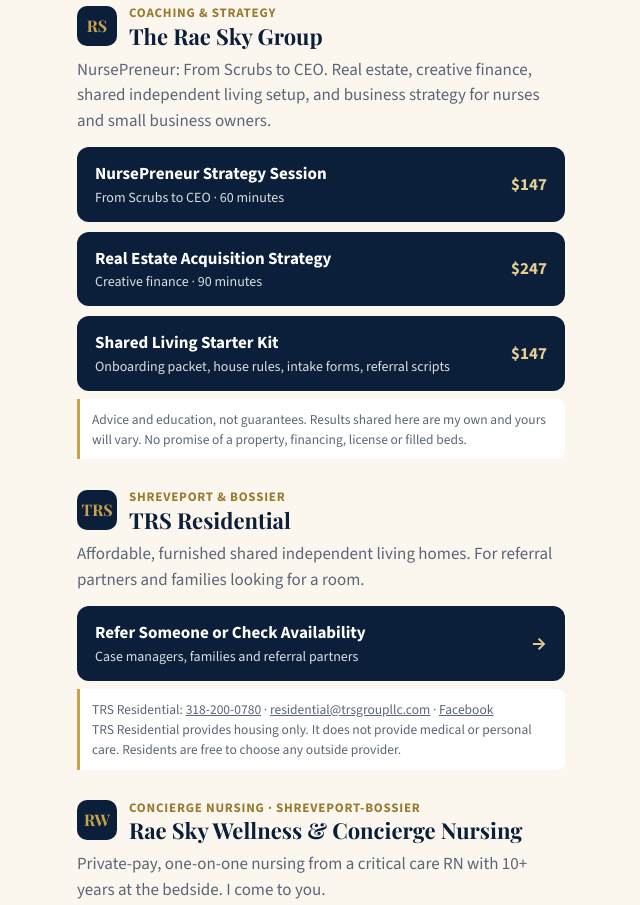
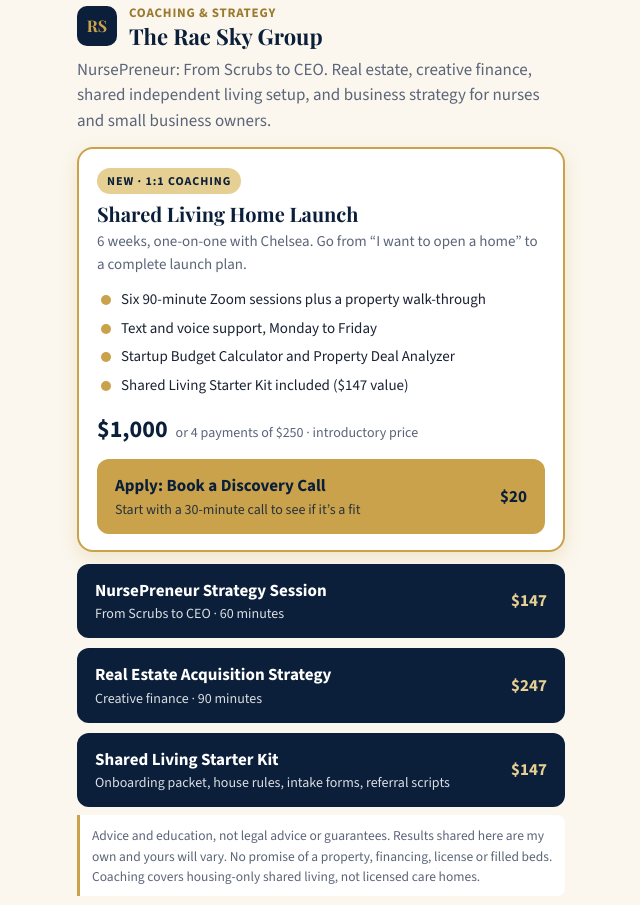
Before and after one commit to EmergingSky/links-trsgroupllc, a plain HTML site: page index.html in a window 1280 px wide. Shown: the part 826-1731 px from the top of the page, without its empty margins (319-959 px from the left). Drawn offline with nearby package versions, Linux system fonts and the light colour scheme.

Commit message:
Add 1:1 Shared Living Home Launch coaching card
Featured card in The Rae Sky Group section: 6 weeks, $1,000 or 4 x $250,
button books the $20 Discovery Call. Disclaimer notes coaching is not legal
advice and covers housing-only shared living.

Co-Authored-By: Claude Opus 5.5 <noreply@anthropic.com>
Claude-Session: https://claude.ai/code/session_01M4rKbm7CTfxteQ86Vw8VTe

```diff
--- a/index.html
+++ b/index.html
@@ -131,6 +131,23 @@
     .btn-special { background: #fff; color: var(--navy); border: 2px solid var(--gold); box-shadow: 0 4px 14px rgba(201,162,75,.25); }
     .btn-special .price s { color: var(--muted); font-weight: 400; margin-right: 4px; }
     #start-here { margin-top: 20px; }
+    .coach {
+      background: #fff;
+      border: 2px solid var(--gold);
+      border-radius: var(--radius);
+      box-shadow: 0 6px 18px rgba(201,162,75,.22);
+      padding: 18px 18px 16px;
+      margin: 0 0 12px;
+    }
+    .coach .tag { display: inline-block; font-size: 12px; font-weight: 700; letter-spacing: .08em; text-transform: uppercase; color: var(--navy); background: var(--gold-soft); border-radius: 999px; padding: 4px 10px; margin-bottom: 8px; }
+    .coach h3 { font-family: "Playfair Display", Georgia, serif; font-size: 20px; line-height: 1.2; margin: 0 0 4px; color: var(--navy); }
+    .coach .meta { margin: 0 0 10px; color: var(--muted); font-size: 15px; }
+    .coach .svc { margin-bottom: 12px; }
+    .coach .svc li { font-size: 15px; padding: 3px 0 3px 24px; }
+    .coach .svc li::before { top: 10px; }
+    .coach .cost { display: flex; align-items: baseline; gap: 8px; flex-wrap: wrap; margin: 0 0 12px; color: var(--navy); }
+    .coach .cost strong { font-size: 24px; }
+    .coach .cost span { color: var(--muted); font-size: 14px; }
     .svc { list-style: none; margin: 0 0 14px; padding: 0; }
     .svc li { position: relative; padding: 4px 0 4px 26px; color: var(--ink); }
     .svc li::before { content: ""; position: absolute; left: 4px; top: 12px; width: 10px; height: 10px; border-radius: 50%; background: var(--gold); }
@@ -263,6 +280,27 @@
       </div>
       <p>NursePreneur: From Scrubs to CEO. Real estate, creative finance, shared independent living setup, and business strategy for nurses and small business owners.</p>
 
+      <!-- 1:1 COACHING: Shared Living Home Launch (6 weeks).
+           Intro price $1,000 or 4 x $250; raise to $2,500 after the first client's written testimonial.
+           Button goes to the $20 Discovery Call booking (Chelsea's choice, Nov 14, 2026). Swap to an application
+           form or Stripe payment link later if wanted. -->
+      <div class="coach" id="coaching">
+        <span class="tag">New &middot; 1:1 Coaching</span>
+        <h3>Shared Living Home Launch</h3>
+        <p class="meta">6 weeks, one-on-one with Chelsea. Go from &ldquo;I want to open a home&rdquo; to a complete launch plan.</p>
+        <ul class="svc">
+          <li>Six 90-minute Zoom sessions plus a property walk-through</li>
+          <li>Text and voice support, Monday to Friday</li>
+          <li>Startup Budget Calculator and Property Deal Analyzer</li>
+          <li>Shared Living Starter Kit included ($147 value)</li>
+        </ul>
+        <p class="cost"><strong>$1,000</strong><span>or 4 payments of $250 &middot; introductory price</span></p>
+        <a class="btn btn-gold" href="https://calendar.app.google/2En7CKfPVDky85RFA">
+          <span>Apply: Book a Discovery Call<span class="sub">Start with a 30-minute call to see if it&rsquo;s a fit</span></span>
+          <span class="price">$20</span>
+        </a>
+      </div>
+
       <!-- NursePreneur session: Google Calendar booking -->
       <a class="btn btn-navy" href="https://calendar.app.google/VZcvy5XzCUi6HLfWA">
         <span>NursePreneur Strategy Session<span class="sub">From Scrubs to CEO &middot; 60 minutes</span></span>
@@ -278,7 +316,7 @@
         <span>Shared Living Starter Kit<span class="sub">Onboarding packet, house rules, intake forms, referral scripts</span></span>
         <span class="price">$147</span>
       </a>
-      <p class="note">Advice and education, not guarantees. Results shared here are my own and yours will vary. No promise of a property, financing, license or filled beds.</p>
+      <p class="note">Advice and education, not legal advice or guarantees. Results shared here are my own and yours will vary. No promise of a property, financing, license or filled beds. Coaching covers housing-only shared living, not licensed care homes.</p>
     </section>
 
     <!-- TRS RESIDENTIAL -->
```
